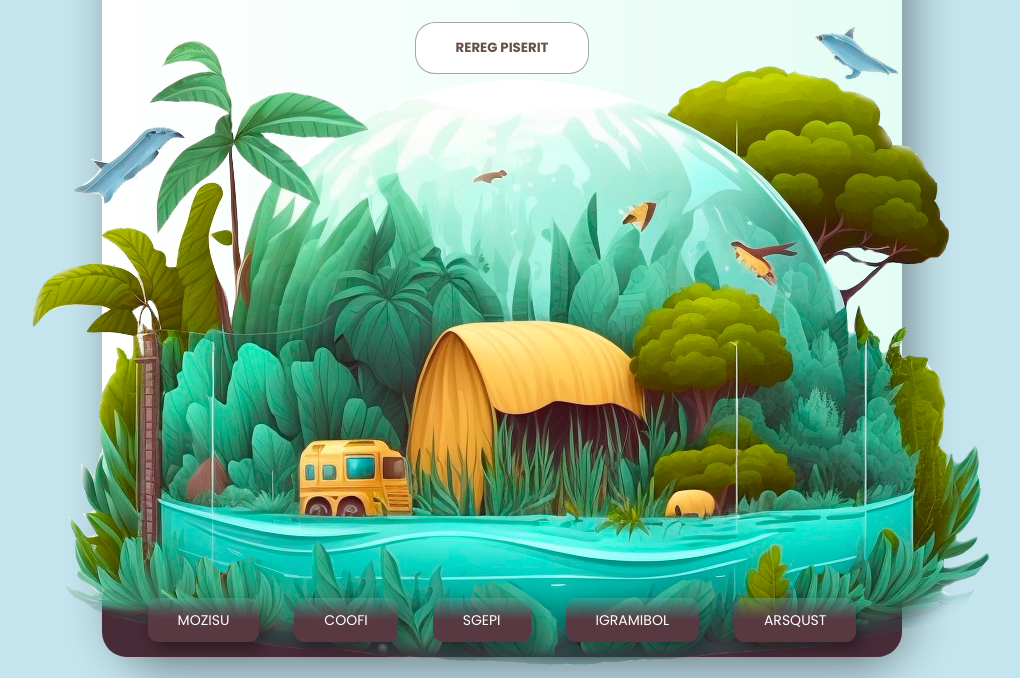
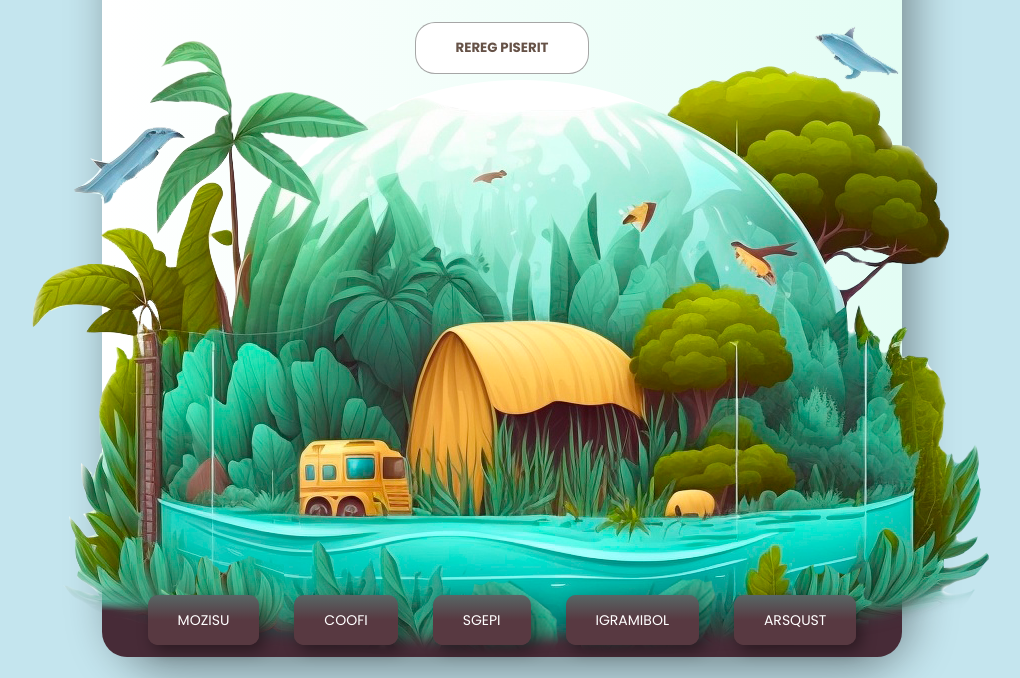
Before and after one commit to GalitskyKK/ocean_proj_, a plain HTML site: page index.html in a window 1280 px wide. Shown: the part 223-901 px from the top of the page, without its empty margins (133-1153 px from the left). Drawn offline with Linux system fonts and the light colour scheme.

Commit message:
fix adaptive

```diff
--- a/#source/scss/style.scss
+++ b/#source/scss/style.scss
@@ -75,6 +75,10 @@ button {
    border: 1px solid #00000059;
    border-radius: 20px;
    font-weight: 700;
+   transition-duration: 500ms;
+   &:hover {
+      background-color: rgb(240, 240, 240);
+   }
 }
 
 .jungle {
@@ -100,7 +104,7 @@ button {
    // background: linear-gradient(180deg,#57886b00,#598c71d0,#472b37,#472B37,#472B37,#472B37,#472B37,#472B37,#472B37);
    background: linear-gradient(180deg,#57886b00,#57A598,#57A598,#472B37,#472B37,#472B37,#472B37,#472B37,#472B37);
    padding: 15px;
-   border-radius: 15px 15px 25px 25px;
+   border-radius: 0px 0px 25px 25px;
 }
 .header-nav {
    display: flex;
@@ -110,16 +114,40 @@ button {
    gap: 35px;
 }
 .header-nav-item {
-   background: linear-gradient(180deg,#57a59867,#583941 ,#583941 );
+   // background: linear-gradient(180deg,#57a5986b,#583941ab ,#583941 );
    z-index: 111;
    // background-color: #583941;
+   // text-transform: uppercase;
+   padding: 15px 0px;
+   // // border: 1px solid #00000059;
+   // border-radius: 10px;
+   // font-weight: 400;
+   // box-shadow: 5px 6px 15px rgba(0, 0, 0, 0.397);
+   a{
+   color: white;
+   background: linear-gradient(180deg,#57a5986b,#583941ab ,#583941 );
+   z-index: 111;
+   background-color: #583941;
    text-transform: uppercase;
    padding: 15px 30px;
    // border: 1px solid #00000059;
    border-radius: 10px;
    font-weight: 400;
    box-shadow: 5px 6px 15px rgba(0, 0, 0, 0.397);
-   a{
-      color: white;
+   transition-duration: 500ms;
+   &:hover {
+      background-color:#835661 ;
    }
+   }
+
+
+   // a{
+   // background: linear-gradient(180deg,#57a59867,#583941ab ,#583941 );
+   // color: #ffffff;
+   // text-transform: uppercase;
+   // padding: 15px 30px;
+   // border: 1px solid #00000059;
+   // border-radius: 20px;
+   // font-weight: 400;
+   // }
 }
--- a/index.html
+++ b/index.html
@@ -26,7 +26,7 @@
             </div>
             <div class="jungle">
                <div class="bottom">
-                  <img class="headimg" src="img/jungle1.png" alt="">
+                  <img class="headimg" src="img/jungle2.png" alt="">
                </div>
             </div>
             <div class="head">
```
Also changed, not shown: css/style.css, img/jungle2.png (added).
